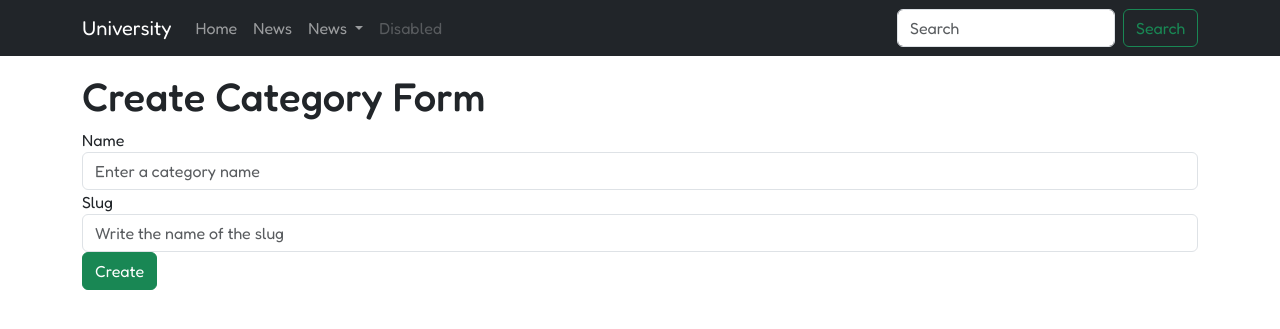
After one commit to whdev36/university-website, a Django app: page /create-category/ in a window 1280 px wide. The commit adds this page. Shown: the top 329 px of the page. Run offline with Django 5.2, Linux system fonts and the light colour scheme.

Commit message:
category form and view

```diff
--- a/src/main/forms.py
+++ b/src/main/forms.py
@@ -1,7 +1,34 @@
 from django import forms
-from .models import New
+from .models import New, Category
+from django.utils.safestring import mark_safe
 
 class NewForm(forms.ModelForm):
     class Meta:
-        model = New # TODO: Change to "New"
+        model = New
         fields = ['title', 'content', 'author', 'image', 'category']
+
+class CategoryForm(forms.ModelForm):
+    class Meta:
+        model = Category
+        fields = ['name', 'slug']
+
+    def __init__(self, *args, **kwargs):
+        super().__init__(*args, **kwargs)
+
+        self.fields['name'].widget.attrs['class'] = 'form-control'
+        self.fields['name'].widget.attrs['placeholder'] = 'Enter a category name'
+        self.fields['name'].label = 'Name'
+        self.fields['name'].help_text = ''
+        self.fields['name'].label_suffix = ''
+
+        self.fields['slug'].widget.attrs['class'] = 'form-control'
+        self.fields['slug'].widget.attrs['placeholder'] = 'Write the name of the slug'
+        self.fields['slug'].label = 'Slug'
+        self.fields['slug'].help_text = ''
+        self.fields['slug'].label_suffix = ''
+
+        def as_div(self):
+            output = []
+            for field in self:
+                output.append(f'<div class="form-group mb-3">{field.label_tag()}{field}</div>')
+            return mark_safe('\n'.join(output))
--- a/src/main/models.py
+++ b/src/main/models.py
@@ -5,6 +5,9 @@ from django.utils.text import slugify
 
 # Category
 class Category(models.Model):
+    class Meta:
+        verbose_name = 'Category'
+        verbose_name_plural = 'Categories'
     name = models.CharField(max_length=255)
     slug = models.SlugField(max_length=255, blank=True, null=True)
 
@@ -16,8 +19,7 @@ class Category(models.Model):
     def __str__(self):
         return self.name
 
-# News
-# TODO: Change to "New"
+# New
 class New(models.Model):
     title = models.CharField(max_length=255)
     content = models.TextField()
--- a/src/main/urls.py
+++ b/src/main/urls.py
@@ -7,4 +7,5 @@ urlpatterns = [
     path('news/', views.news, name='news'),
     path('update-new/<int:pk>/', views.update_new, name='update-new'),
     path('delete-new/<int:pk>/', views.delete_new, name='delete-new'),
+    path('create-category/', views.create_category, name='create-category'),
 ]
--- a/src/main/views.py
+++ b/src/main/views.py
@@ -1,7 +1,7 @@
 from django.shortcuts import render, redirect
 from django.contrib import messages
 from django.contrib.auth.decorators import login_required
-from .forms import NewForm
+from .forms import NewForm, CategoryForm
 from .models import New
 
 # Homepage
@@ -47,3 +47,17 @@ def delete_new(request, pk):
         messages.success(request, 'New deleted successfully!')
         return redirect('news')
     return render(request, 'delete-new.html', {'new': new})
+
+# Create category creation view for CategoryForm
+def create_category(request):
+    if request.method == 'POST':
+        form = CategoryForm(request.POST)
+        if form.is_valid():
+            form.save()
+            messages.success(request, 'The category has been successfully created.')
+            return redirect('home') # TODO: Redirect to categories list
+        else:
+            messages.warning(request, 'The category has been successfully created.')
+    else:
+        form = CategoryForm()
+    return render(request, 'create-category.html', {'form': form})
--- /dev/null
+++ b/src/templates/create-category.html
@@ -0,0 +1,12 @@
+{% extends 'base.html' %}
+
+{% block title %}Create Category Form{% endblock %}
+
+{% block content %}
+    <h1>Create Category Form</h1>
+    <form method="post">
+        {% csrf_token %}
+        {{ form.as_div }}
+        <button class="btn btn-success" type="submit">Create</button>
+    </form>
+{% endblock %}
--- a/src/templates/navbar.html
+++ b/src/templates/navbar.html
@@ -7,23 +7,23 @@
         <div class="collapse navbar-collapse" id="menu">
             <ul class="navbar-nav me-auto mb-2 mb-lg-0">
                 <li class="nav-item">
-                    <a class="nav-link active" aria-current="page" href="#">Home</a>
+                    <a class="nav-link" href="{% url 'home' %}">Home</a>
                 </li>
                 <li class="nav-item">
-                    <a class="nav-link" href="#">Link</a>
+                    <a class="nav-link" href="{% url 'news' %}">News</a>
                 </li>
                 <li class="nav-item dropdown">
                     <a class="nav-link dropdown-toggle" href="#" role="button" data-bs-toggle="dropdown"
                         aria-expanded="false">
-                        Dropdown
+                        News
                     </a>
                     <ul class="dropdown-menu">
-                        <li><a class="dropdown-item" href="#">Action</a></li>
-                        <li><a class="dropdown-item" href="#">Another action</a></li>
+                        <li><a class="dropdown-item" href="{% url 'news' %}">All News</a></li>
+                        <li><a class="dropdown-item" href="#">Public Events</a></li>
                         <li>
                             <hr class="dropdown-divider">
                         </li>
-                        <li><a class="dropdown-item" href="#">Something else here</a></li>
+                        <li><a class="dropdown-item" href="#">Announcements</a></li>
                     </ul>
                 </li>
                 <li class="nav-item">
```
